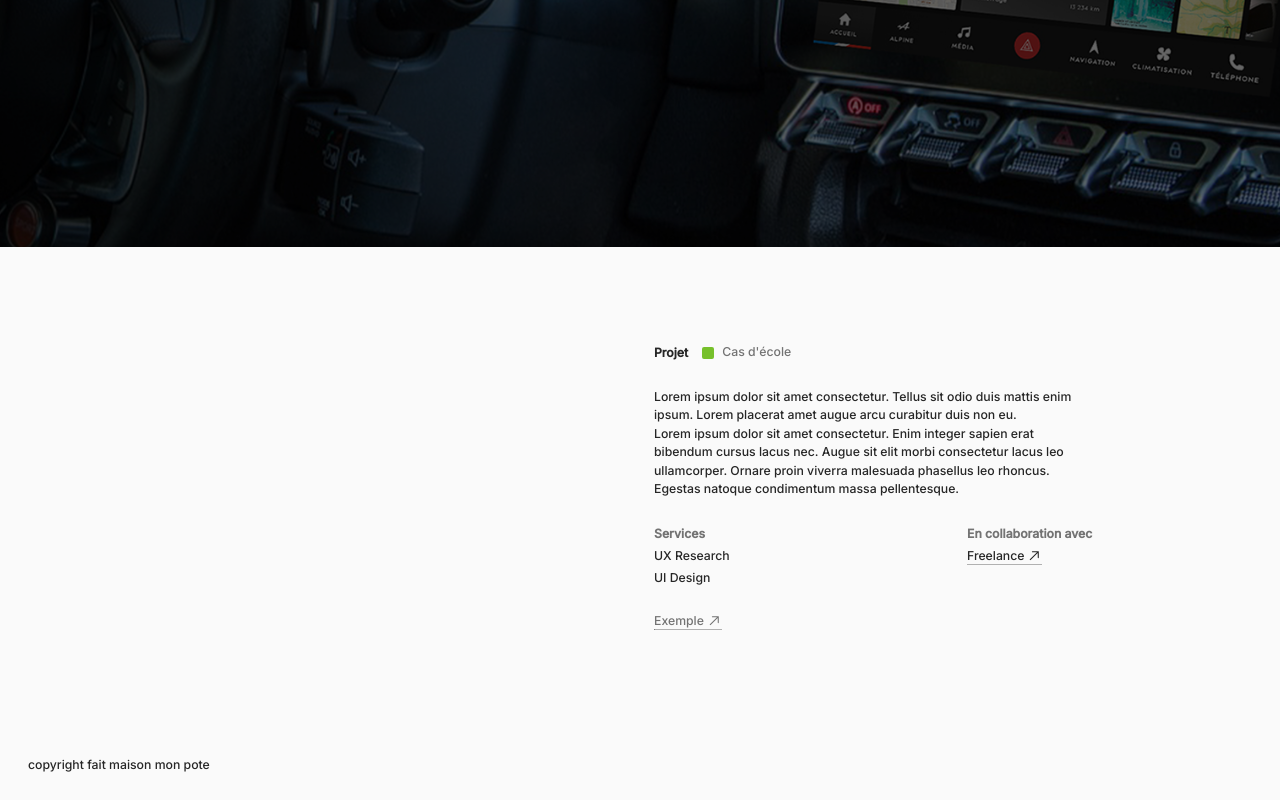
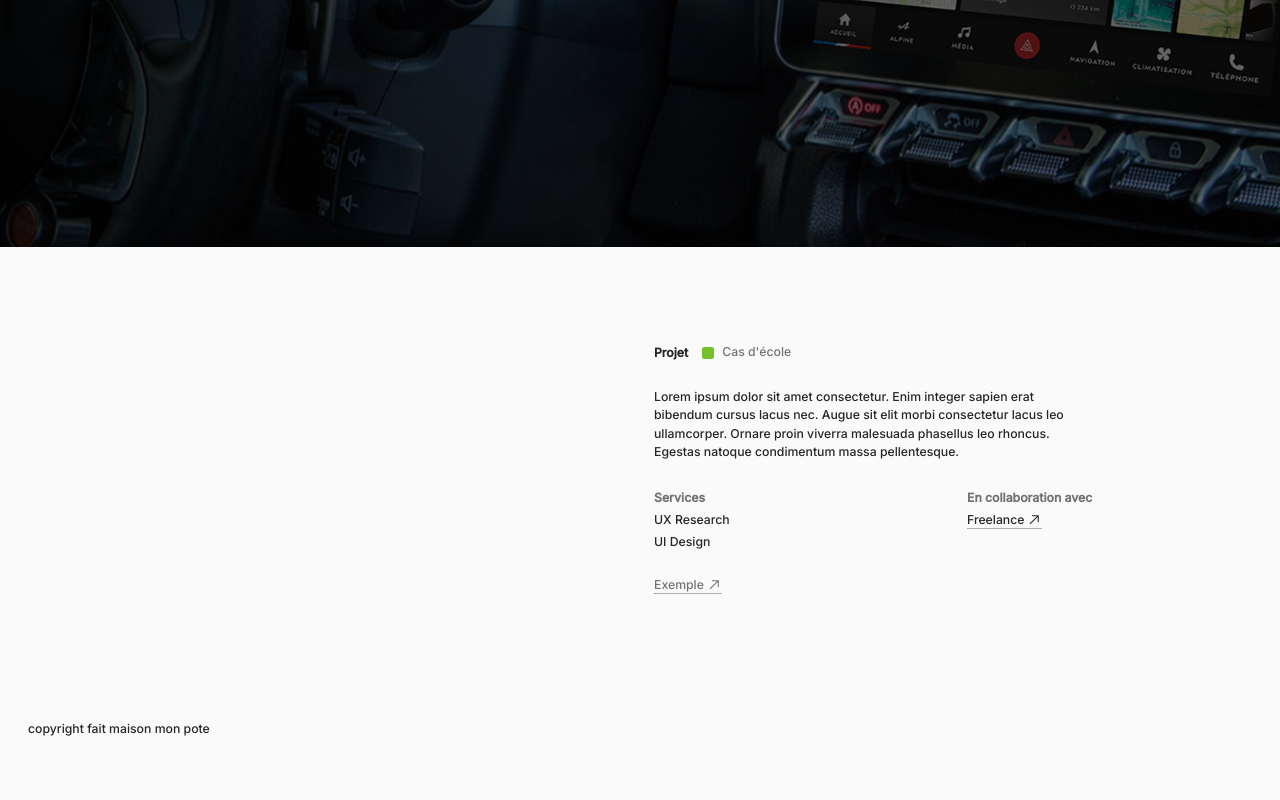
Before and after one commit to pierredelattre/portfolio2026, a Vue app: page /projet/projet in a window 1280 px wide. Shown: the part 353-1153 px from the top of the page. After the commit the page ends 1117 px from the top, so only its background shows below. Built offline with nearby package versions, Linux system fonts and the light colour scheme.

Commit message:
component: LinkItem: external link

```diff
--- a/src/components/Header.vue
+++ b/src/components/Header.vue
@@ -21,13 +21,7 @@
 
     <div class="header__email">
       <p class="text--secondary">Email</p>
-      <LinkItem href="mailto:hello@pierredelattre.fr" label="hello@pierredelattre.fr" target="_blank"
-        rel="noreferrer noopener">
-        <svg width="15" height="15" viewBox="0 0 15 15" fill="none" xmlns="http://www.w3.org/2000/svg">
-          <path fill-rule="evenodd" clip-rule="evenodd"
-            d="M3.64645 11.3536C3.45118 11.1583 3.45118 10.8417 3.64645 10.6465L10.2929 4H6C5.72386 4 5.5 3.77614 5.5 3.5C5.5 3.22386 5.72386 3 6 3H11.5C11.6326 3 11.7598 3.05268 11.8536 3.14645C11.9473 3.24022 12 3.36739 12 3.5V9.00001C12 9.27615 11.7761 9.50001 11.5 9.50001C11.2239 9.50001 11 9.27615 11 9.00001V4.70711L4.35355 11.3536C4.15829 11.5488 3.84171 11.5488 3.64645 11.3536Z" />
-        </svg>
-      </LinkItem>
+      <LinkItem href="mailto:hello@pierredelattre.fr" label="hello@pierredelattre.fr" external />
     </div>
 
     <div class="header__intro">
@@ -39,24 +33,9 @@
     </div>
 
     <div class="header__links">
-      <LinkItem href="#" label="CV" secondary target="_blank" rel="noreferrer noopener">
-        <svg width="15" height="15" viewBox="0 0 15 15" fill="none" xmlns="http://www.w3.org/2000/svg">
-          <path fill-rule="evenodd" clip-rule="evenodd"
-            d="M3.64645 11.3536C3.45118 11.1583 3.45118 10.8417 3.64645 10.6465L10.2929 4H6C5.72386 4 5.5 3.77614 5.5 3.5C5.5 3.22386 5.72386 3 6 3H11.5C11.6326 3 11.7598 3.05268 11.8536 3.14645C11.9473 3.24022 12 3.36739 12 3.5V9.00001C12 9.27615 11.7761 9.50001 11.5 9.50001C11.2239 9.50001 11 9.27615 11 9.00001V4.70711L4.35355 11.3536C4.15829 11.5488 3.84171 11.5488 3.64645 11.3536Z" />
-        </svg>
-      </LinkItem>
-      <LinkItem href="#" label="Cosmos" secondary target="_blank" rel="noreferrer noopener">
-        <svg width="15" height="15" viewBox="0 0 15 15" fill="none" xmlns="http://www.w3.org/2000/svg">
-          <path fill-rule="evenodd" clip-rule="evenodd"
-            d="M3.64645 11.3536C3.45118 11.1583 3.45118 10.8417 3.64645 10.6465L10.2929 4H6C5.72386 4 5.5 3.77614 5.5 3.5C5.5 3.22386 5.72386 3 6 3H11.5C11.6326 3 11.7598 3.05268 11.8536 3.14645C11.9473 3.24022 12 3.36739 12 3.5V9.00001C12 9.27615 11.7761 9.50001 11.5 9.50001C11.2239 9.50001 11 9.27615 11 9.00001V4.70711L4.35355 11.3536C4.15829 11.5488 3.84171 11.5488 3.64645 11.3536Z" />
-        </svg>
-      </LinkItem>
-      <LinkItem href="#" label="Are.na" secondary target="_blank" rel="noreferrer noopener">
-        <svg width="15" height="15" viewBox="0 0 15 15" fill="none" xmlns="http://www.w3.org/2000/svg">
-          <path fill-rule="evenodd" clip-rule="evenodd"
-            d="M3.64645 11.3536C3.45118 11.1583 3.45118 10.8417 3.64645 10.6465L10.2929 4H6C5.72386 4 5.5 3.77614 5.5 3.5C5.5 3.22386 5.72386 3 6 3H11.5C11.6326 3 11.7598 3.05268 11.8536 3.14645C11.9473 3.24022 12 3.36739 12 3.5V9.00001C12 9.27615 11.7761 9.50001 11.5 9.50001C11.2239 9.50001 11 9.27615 11 9.00001V4.70711L4.35355 11.3536C4.15829 11.5488 3.84171 11.5488 3.64645 11.3536Z" />
-        </svg>
-      </LinkItem>
+      <LinkItem href="#" label="CV" secondary external />
+      <LinkItem href="#" label="Cosmos" secondary external />
+      <LinkItem href="#" label="Are.na" secondary external />
     </div>
   </header>
 </template>
--- a/src/components/LinkItem.vue
+++ b/src/components/LinkItem.vue
@@ -3,7 +3,22 @@
     <div class="link">
       <div :class="['link__label', { 'text--secondary': secondary }]">
         <p>{{ label }}</p>
-        <slot />
+        <svg
+          v-if="external"
+          class="link__icon"
+          width="15"
+          height="15"
+          viewBox="0 0 15 15"
+          fill="none"
+          xmlns="http://www.w3.org/2000/svg"
+        >
+          <path
+            fill-rule="evenodd"
+            clip-rule="evenodd"
+            d="M3.64645 11.3536C3.45118 11.1583 3.45118 10.8417 3.64645 10.6465L10.2929 4H6C5.72386 4 5.5 3.77614 5.5 3.5C5.5 3.22386 5.72386 3 6 3H11.5C11.6326 3 11.7598 3.05268 11.8536 3.14645C11.9473 3.24022 12 3.36739 12 3.5V9.00001C12 9.27615 11.7761 9.50001 11.5 9.50001C11.2239 9.50001 11 9.27615 11 9.00001V4.70711L4.35355 11.3536C4.15829 11.5488 3.84171 11.5488 3.64645 11.3536Z"
+          />
+        </svg>
+        <slot v-else />
       </div>
       <div class="link__border"></div>
       <div class="link__border--hover"></div>
@@ -39,6 +54,10 @@ const props = defineProps({
   rel: {
     type: String,
     default: null
+  },
+  external: {
+    type: Boolean,
+    default: false
   }
 })
 
@@ -61,8 +80,13 @@ const wrapperAttrs = computed(() => {
       href: props.href
     }
 
-    if (props.target) attrs.target = props.target
-    if (props.rel) attrs.rel = props.rel
+    if (props.external) {
+      attrs.target = '_blank'
+      attrs.rel = 'noreferrer noopener'
+    } else {
+      if (props.target) attrs.target = props.target
+      if (props.rel) attrs.rel = props.rel
+    }
 
     return attrs
   }
@@ -82,27 +106,24 @@ const wrapperAttrs = computed(() => {
     display: flex;
     flex-direction: row;
     gap: 0.125rem;
+    color: inherit;
+    transition: color 0.4s ease;
 
-    & svg {
+    & p {
+      color: inherit;
+      transition: color 0.4s ease;
+    }
+
+    & .link__icon {
       width: 16px;
       height: 16px;
-      fill: var(--primary);
+      fill: currentColor;
       transition: fill 0.4s ease;
-    }
-
-    & p {
-      transition: color 0.4s ease;
     }
   }
 
   & .link__label.text--secondary {
-    & p {
-      color: var(--secondary);
-    }
-
-    & svg {
-      fill: var(--secondary);
-    }
+    color: var(--secondary);
   }
 
   & .link__border {
@@ -122,13 +143,7 @@ const wrapperAttrs = computed(() => {
 
 .link:hover {
   & .link__label {
-    & p {
-      color: var(--primary);
-    }
-
-    & svg {
-      fill: var(--primary);
-    }
+    color: var(--primary);
   }
 
   & .link__border--hover {
--- a/src/components/ProjectIntro.vue
+++ b/src/components/ProjectIntro.vue
@@ -6,7 +6,6 @@
     </div>
 
     <div v-if="intro || description" class="projet__text">
-      <p v-if="intro" class="line-height--150">{{ intro }}</p>
       <p v-if="description" class="line-height--150">{{ description }}</p>
     </div>
 
@@ -24,17 +23,8 @@
           :to="item.to"
           :label="item.label"
           :secondary="item.secondary"
-          :target="item.target"
-          :rel="item.rel"
-        >
-          <svg width="15" height="15" viewBox="0 0 15 15" fill="none" xmlns="http://www.w3.org/2000/svg">
-            <path
-              fill-rule="evenodd"
-              clip-rule="evenodd"
-              d="M3.64645 11.3536C3.45118 11.1583 3.45118 10.8417 3.64645 10.6465L10.2929 4H6C5.72386 4 5.5 3.77614 5.5 3.5C5.5 3.22386 5.72386 3 6 3H11.5C11.6326 3 11.7598 3.05268 11.8536 3.14645C11.9473 3.24022 12 3.36739 12 3.5V9.00001C12 9.27615 11.7761 9.50001 11.5 9.50001C11.2239 9.50001 11 9.27615 11 9.00001V4.70711L4.35355 11.3536C4.15829 11.5488 3.84171 11.5488 3.64645 11.3536Z"
-            />
-          </svg>
-        </LinkItem>
+          :external="Boolean(item.external)"
+        />
       </div>
     </div>
 
@@ -46,17 +36,8 @@
         :to="link.to"
         :label="link.label"
         :secondary="link.secondary"
-        :target="link.target"
-        :rel="link.rel"
-      >
-        <svg width="15" height="15" viewBox="0 0 15 15" fill="none" xmlns="http://www.w3.org/2000/svg">
-          <path
-            fill-rule="evenodd"
-            clip-rule="evenodd"
-            d="M3.64645 11.3536C3.45118 11.1583 3.45118 10.8417 3.64645 10.6465L10.2929 4H6C5.72386 4 5.5 3.77614 5.5 3.5C5.5 3.22386 5.72386 3 6 3H11.5C11.6326 3 11.7598 3.05268 11.8536 3.14645C11.9473 3.24022 12 3.36739 12 3.5V9.00001C12 9.27615 11.7761 9.50001 11.5 9.50001C11.2239 9.50001 11 9.27615 11 9.00001V4.70711L4.35355 11.3536C4.15829 11.5488 3.84171 11.5488 3.64645 11.3536Z"
-          />
-        </svg>
-      </LinkItem>
+        :external="Boolean(link.external)"
+      />
     </div>
   </section>
 </template>
--- a/src/data/content.js
+++ b/src/data/content.js
@@ -7,8 +7,8 @@ export const works = [
     description:
       'Lorem ipsum dolor sit amet consectetur. Enim integer sapien erat bibendum cursus lacus nec. Augue sit elit morbi consectetur lacus leo ullamcorper. Ornare proin viverra malesuada phasellus leo rhoncus. Egestas natoque condimentum massa pellentesque.',
     services: ['UX Research', 'UI Design'],
-    team: [{ label: 'Freelance', href: '#', rel: 'noreferrer noopener' }],
-    links: [{ label: 'Exemple', href: '#', secondary: true }],
+    team: [{ label: 'Freelance', href: '#', external: true }],
+    links: [{ label: 'Exemple', href: '#', secondary: true, external: true }],
     tags: ['UI Design'],
     cover: 'https://placehold.co/400x600/EEE/31343C',
     route: '/projet/projet',
@@ -22,8 +22,8 @@ export const works = [
     description:
       'Lorem ipsum dolor sit amet consectetur. Enim integer sapien erat bibendum cursus lacus nec. Augue sit elit morbi consectetur lacus leo ullamcorper. Ornare proin viverra malesuada phasellus leo rhoncus. Egestas natoque condimentum massa pellentesque.',
     services: ['UX Research', 'UI Design'],
-    team: [{ label: 'Freelance', href: '#', rel: 'noreferrer noopener' }],
-    links: [{ label: 'Exemple', href: '#', secondary: true }],
+    team: [{ label: 'Freelance', href: '#', external: true }],
+    links: [{ label: 'Exemple', href: '#', secondary: true, external: true }],
     tags: ['UI Design'],
     cover: 'https://placehold.co/400x600/EEE/31343C',
     route: '/projet/projet',
@@ -37,8 +37,8 @@ export const works = [
     description:
       'Lorem ipsum dolor sit amet consectetur. Enim integer sapien erat bibendum cursus lacus nec. Augue sit elit morbi consectetur lacus leo ullamcorper. Ornare proin viverra malesuada phasellus leo rhoncus. Egestas natoque condimentum massa pellentesque.',
     services: ['UX Research', 'UI Design'],
-    team: [{ label: 'Freelance', href: '#', rel: 'noreferrer noopener' }],
-    links: [{ label: 'Exemple', href: '#', secondary: true }],
+    team: [{ label: 'Freelance', href: '#', external: true }],
+    links: [{ label: 'Exemple', href: '#', secondary: true, external: true }],
     tags: ['UI Design'],
     cover: 'https://placehold.co/400x600/EEE/31343C',
     route: '/projet/projet',
@@ -52,8 +52,8 @@ export const works = [
     description:
       'Lorem ipsum dolor sit amet consectetur. Enim integer sapien erat bibendum cursus lacus nec. Augue sit elit morbi consectetur lacus leo ullamcorper. Ornare proin viverra malesuada phasellus leo rhoncus. Egestas natoque condimentum massa pellentesque.',
     services: ['UX Research', 'UI Design'],
-    team: [{ label: 'Freelance', href: '#', rel: 'noreferrer noopener' }],
-    links: [{ label: 'Exemple', href: '#', secondary: true }],
+    team: [{ label: 'Freelance', href: '#', external: true }],
+    links: [{ label: 'Exemple', href: '#', secondary: true, external: true }],
     tags: ['UI Design'],
     cover: 'https://placehold.co/400x600/EEE/31343C',
     route: '/projet/projet',
```
Also changed, not shown: 13 other files (tests, documents, lock files or other folders).
